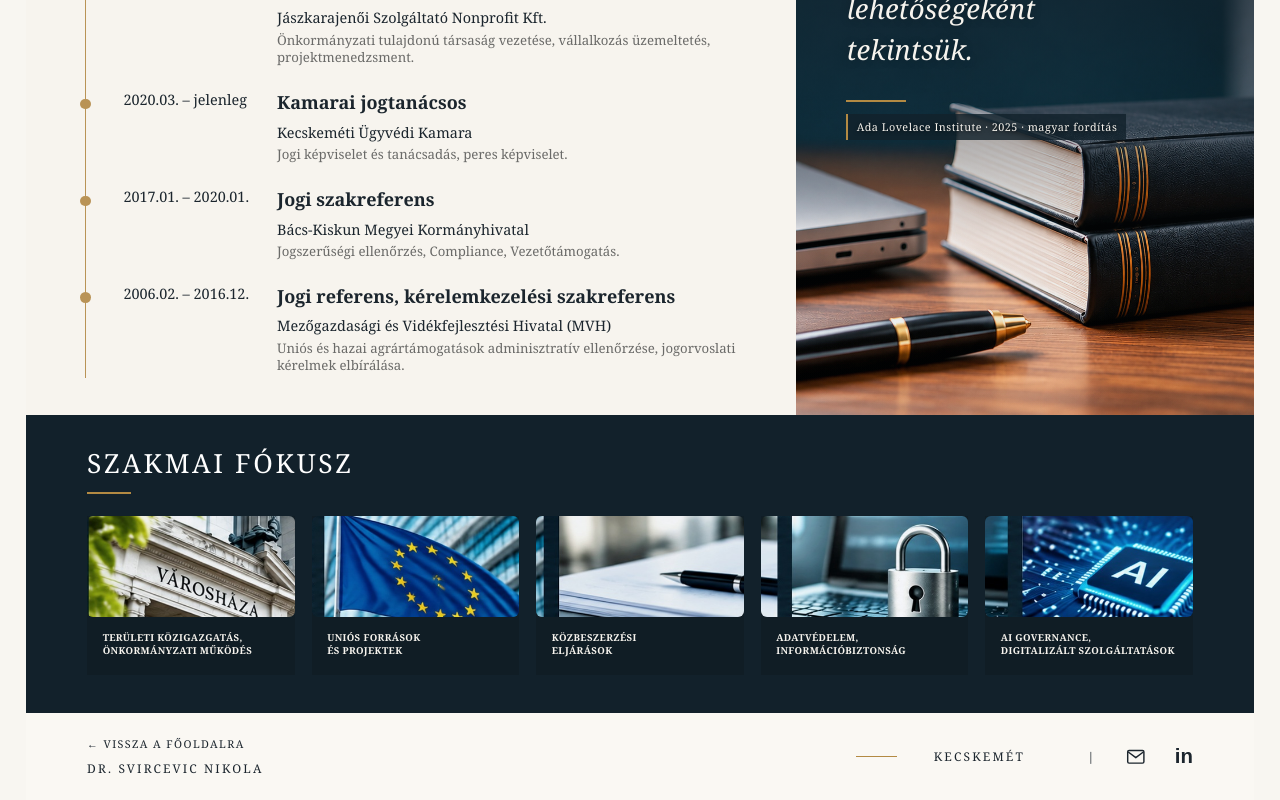
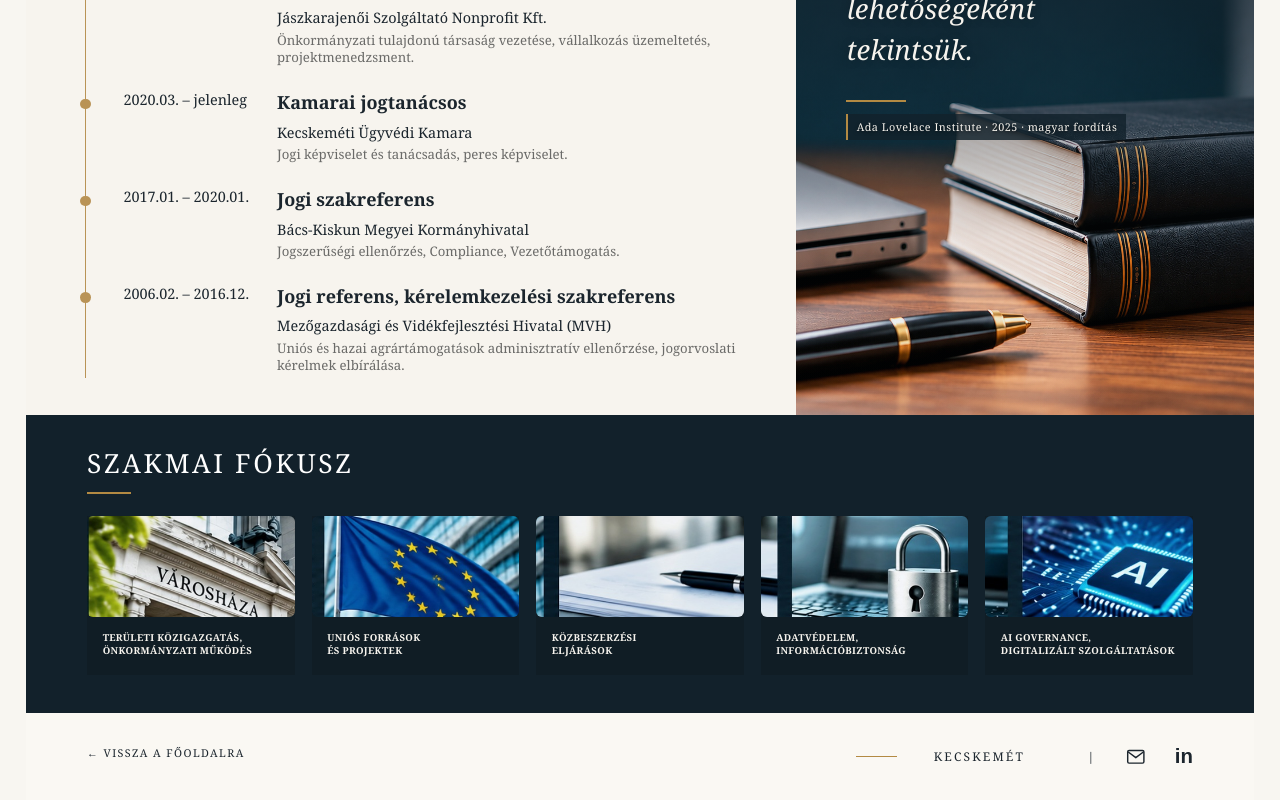
Before and after one commit to svircevicnikola/svircevic-hu, a Next.js app: page /nikola in a window 1280 px wide. Shown: the part 1539-2339 px from the top of the page. Built offline with nearby package versions, Linux system fonts and the light colour scheme.

Commit message:
Remove name from footer

```diff
--- a/app/nikola/page.tsx
+++ b/app/nikola/page.tsx
@@ -25,7 +25,7 @@ export default function NikolaPage() {
       <section className="about-section" id="rolam"><div className="about-copy"><SectionTitle title="RÓLAM" /><p>Jogász-közgazdász végzettségű szakember vagyok, aki több mint húsz éve dolgozik a közigazgatás különböző szintjein. Vezetői gyakorlatomat települési jegyzőként, nonprofit társaság ügyvezetőjeként és megyei aljegyzőként szereztem. 2020 óta kamarai jogtanácsosként is tevékenykedem.</p><p>A munkám során fontosnak tartom a jogi és gazdasági szempontok együttes érvényesítését, a szabályozott, átlátható működést, valamint a projektek és fejlesztések hatékony megvalósítását.</p><p>Jelenleg munkahelyi MI-rendszer alkalmazását vizsgáló pilot programot felügyelek. A program célja az adatgyűjtés és -strukturálás, valamint a kimutatások és elemzések elkészítésének támogatása.</p><div className="stats"><Stat number="20+" label="év szakmai tapasztalat" /><Stat number="3" label="szintű közigazgatási rálátás" /><Stat number="4" label="év projektértékelői tapasztalat" /><Stat number="2" label="év cégvezetői tapasztalat" /></div></div><div className="about-photo"><img src="/images/nikola-conference-original.jpg" alt="Dr. Svircevic Nikola" /></div></section>
       <section className="career-section" id="palya"><div className="career-main"><SectionTitle title="PÁLYA" /><div className="timeline">{career.map((item) => <div className="career-item" key={`${item.period}-${item.role}`}><div className="period">{item.period}</div><div><h3>{item.role}</h3><strong>{item.org}</strong><p>{item.text}</p></div></div>)}</div></div><aside className="quote-panel" aria-label="Idézet"><img className="quote-background" src="/images/quote.jpg?v=20261103-3" alt="" /><div className="quote-content"><div className="quote-mark">„</div><p>A mesterséges intelligenciát ne a közszféra automatizálásának, hanem újragondolásának lehetőségeként tekintsük.</p><div className="gold-rule" /><a className="quote-source" href="https://www.adalovelaceinstitute.org/policy-briefing/public-sector-ai/" target="_blank" rel="noopener noreferrer">Ada Lovelace Institute · 2025 · magyar fordítás</a></div></aside></section>
       <section className="areas-section" id="teruletek"><SectionTitle title="SZAKMAI FÓKUSZ" dark /><div className="areas-grid">{areas.map((area) => <article key={area.title[0]}><div className="area-image" aria-hidden="true" /><h3><span>{area.title[0]}</span><span>{area.title[1]}</span></h3></article>)}</div></section>
-      <footer className="nikola-footer" id="kapcsolat"><span><a className="footer-home" href="https://svircevic.hu">← VISSZA A FŐOLDALRA</a><span className="footer-name">DR. SVIRCEVIC NIKOLA</span></span><span className="footer-rule" /><span>KECSKEMÉT</span><span>|</span><a className="footer-email" href="mailto:svircevic.nikola@gmail.com" aria-label="E-mail küldése"><svg viewBox="0 0 24 24" aria-hidden="true"><rect x="3" y="5" width="18" height="14" rx="1.5"/><path d="m4 7 8 6 8-6"/></svg></a><a className="footer-linkedin" id="publikaciok" href="https://www.linkedin.com/in/nikola-svircevic" target="_blank" rel="noopener noreferrer" aria-label="LinkedIn profil">in</a></footer>
+      <footer className="nikola-footer" id="kapcsolat"><span><a className="footer-home" href="https://svircevic.hu">← VISSZA A FŐOLDALRA</a></span><span className="footer-rule" /><span>KECSKEMÉT</span><span>|</span><a className="footer-email" href="mailto:svircevic.nikola@gmail.com" aria-label="E-mail küldése"><svg viewBox="0 0 24 24" aria-hidden="true"><rect x="3" y="5" width="18" height="14" rx="1.5"/><path d="m4 7 8 6 8-6"/></svg></a><a className="footer-linkedin" id="publikaciok" href="https://www.linkedin.com/in/nikola-svircevic" target="_blank" rel="noopener noreferrer" aria-label="LinkedIn profil">in</a></footer>
     </main>
   </div>;
 }
```
